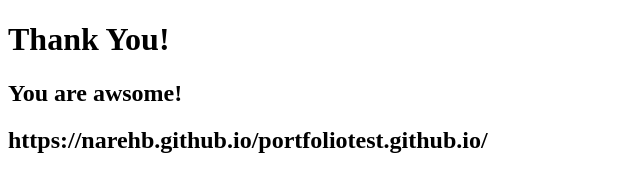
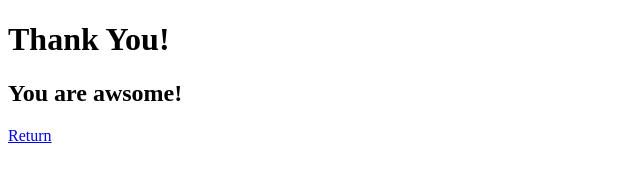
Before and after one commit to NarehB/Thank-you, a plain HTML site: page thanks.html in a window 1280 px wide. Shown: the whole page, without its empty margins (0-640 px from the left). Drawn offline with Linux system fonts and the light colour scheme.

Commit message:
Update thanks.html

```diff
--- a/thanks.html
+++ b/thanks.html
@@ -10,6 +10,8 @@
             <h1>Thank You!</h1>
 
             <h2> You are awsome!</h2>
-            <h2> https://narehb.github.io/portfoliotest.github.io/</h2>
+            <a href="https://narehb.github.io/portfoliotest.github.io/">
+            Return
+            </a>
  </body>
  </html>
```
